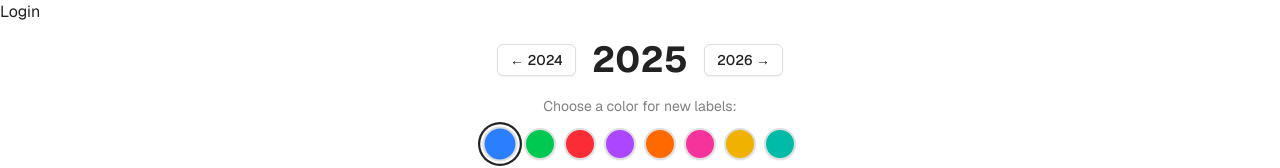
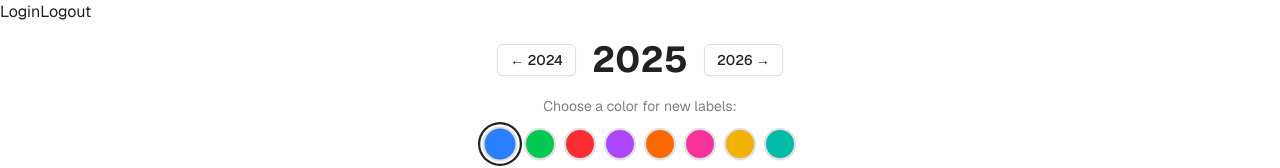
Before and after one commit to stasprovotorov/select-date, a Next.js app in the folder client/: page / in a window 1280 px wide. Shown: the top 168 px of the page. Built offline with nearby package versions, Linux system fonts and the light colour scheme.

Commit message:
Add logout via href

```diff
--- a/client/app/page.tsx
+++ b/client/app/page.tsx
@@ -4,6 +4,7 @@ export default function Home() {
   return (
     <main>
       <a href="/auth/login">Login</a>
+      <a href="/auth/logout">Logout</a>
       <Calendar />
     </main>
   );
```
